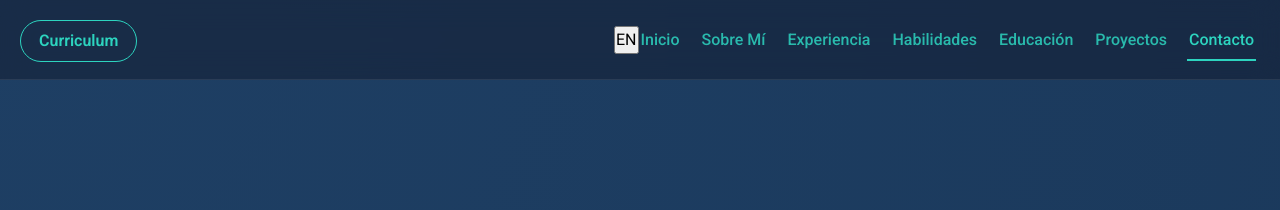
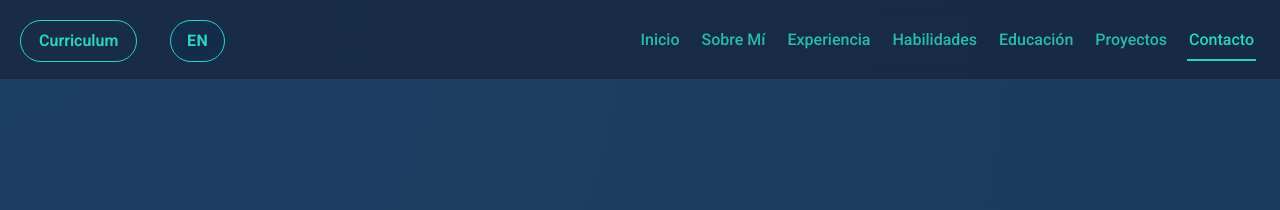
Before and after one commit to AxelHB/Portfolio-2026, a website: page index.html in a window 1280 px wide. Shown: the top 210 px of the page. Drawn offline with Linux system fonts and the light colour scheme.

Commit message:
AGREGADO STYLE BTN LANG

```diff
--- a/index.html
+++ b/index.html
@@ -56,10 +56,20 @@
 
 
     <header id="header">
-        <a id="cvLink" class="btn-cv" href="public/cv/CV_Axel_Henderson_Bianchi_ATS_ES.pdf" target="_blank" data-i18n="cv"> Curriculum </a>
-        <button id="langToggle" class="lang-btn">
-            EN
-        </button>
+        <div class="top-actions">
+            <a id="cvLink"
+                class="btn-cv"
+                href="public/cv/CV_Axel_Henderson_Bianchi_ATS_ES.pdf"
+                target="_blank"
+                data-i18n="cv">
+                Curriculum
+            </a>
+
+            <button id="langToggle" class="lang-btn">
+                EN
+            </button>
+        </div>
+
 
         <button class="menu-toggle" aria-label="Abrir menú">
             <span></span>
--- a/scss/layout/_nav.scss
+++ b/scss/layout/_nav.scss
@@ -41,6 +41,37 @@
       transform: translateY(-1px);
     }
   }
+
+  /* ================= LANG SWITCHER ================= */
+    .lang-btn {
+      position: absolute;
+      top: 20px;
+      left: 170px; // ajustalo según el ancho real del botón CV
+
+      padding: 8px 16px;
+      border-radius: 999px;
+      border: 1px solid var(--accent);
+      background: rgba(var(--accent-rgb), 0.08);
+      color: var(--accent);
+      font-weight: 700;
+      letter-spacing: 0.5px;
+      cursor: pointer;
+
+      backdrop-filter: blur(6px);
+      transition: all 0.25s ease;
+
+      &:hover {
+        background: var(--accent);
+        color: #000;
+        box-shadow: 0 0 14px rgba(var(--accent-rgb), 0.5);
+        transform: translateY(-1px) scale(1.05);
+      }
+
+      &:active {
+        transform: scale(0.95);
+      }
+    }
+
 
   /* ================= NAV DESKTOP ================= */
   #nav ul {
```
Also changed, not shown: css/style.css, 1 other file.
